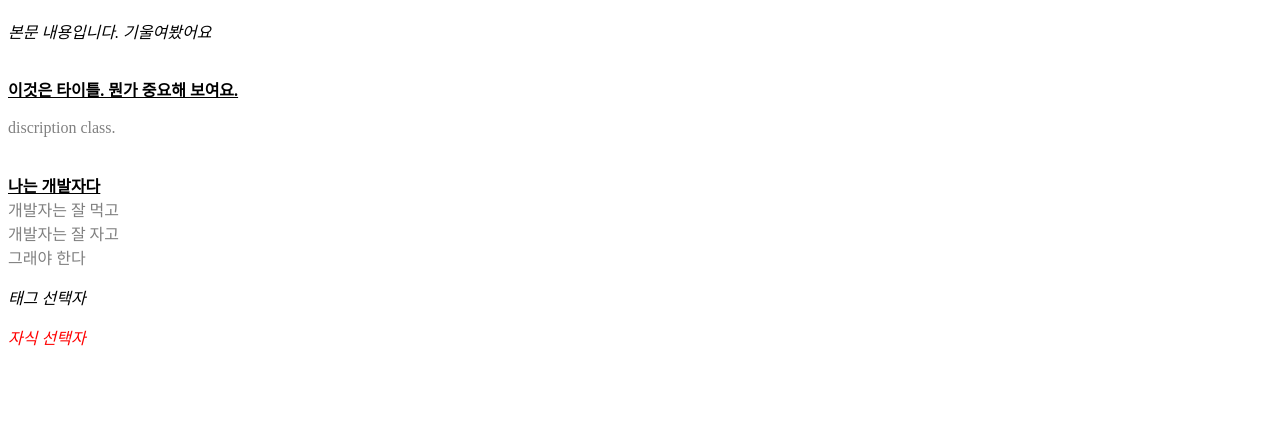
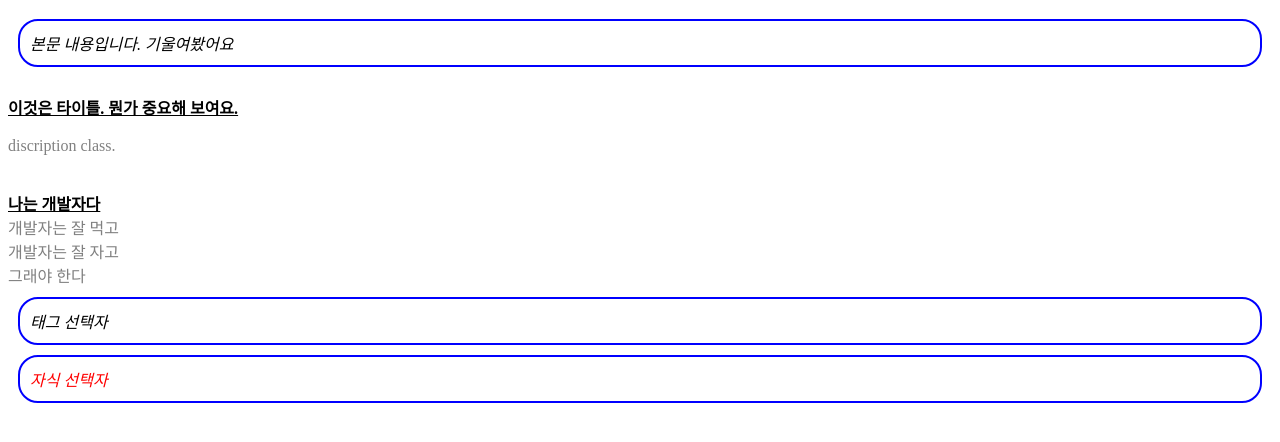
Before and after one commit to LimSeHyeon/web_advanced, a plain HTML site: page basic/practiceCss.html in a window 1280 px wide. Shown: the part 116-558 px from the top of the page. Drawn offline with Linux system fonts and the light colour scheme.

Commit message:
feat: box-model 실습(padding, margin, border)

```diff
--- a/basic/styles.css
+++ b/basic/styles.css
@@ -12,7 +12,14 @@
 
 /*태그 선택자*/
 p {
+    padding : 10px;
+    margin: 10px;
     font-style: italic;
+    border: 1px solid red;
+    border-style: solid;
+    border-width: 2px;
+    border-color: blue;
+    border-radius: 20px;
 }
 
 h1 {
```
